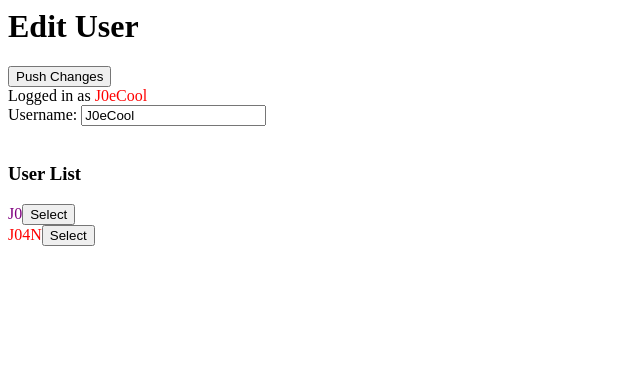
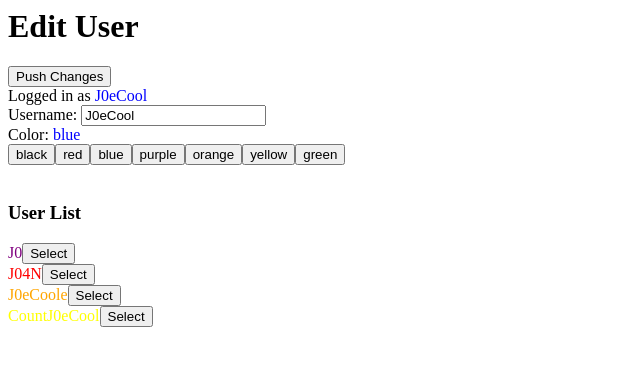
Before and after one commit to J0eCool/rpg-builder, a React app: page / in a window 1280 px wide. Shown: the top 366 px of the page, without its empty margins (0-640 px from the left). Built offline with nearby package versions, Linux system fonts and the light colour scheme.

Commit message:
basic-ass color-picker

```diff
--- a/client/App.tsx
+++ b/client/App.tsx
@@ -39,6 +39,26 @@ const UserSwitcher = ({users, onSwitch}:
  */
 function nextUserId(users: User[]) {
   return 1 + users.reduce((id, user) => Math.max(id, user.id), 0)
+}
+
+const ColorPicker = ({color, setColor}:
+    {color: string, setColor: (color: string) => void}) => {
+  const colors = [
+    'black',
+    'red',
+    'blue',
+    'purple',
+    'orange',
+    'yellow',
+    'green',
+  ]
+  return <>
+    <span style={{color}}>{color}</span>
+    <br />
+    {colors.map((c, idx) => <button key={idx} onClick={() => setColor(c)}>
+      {c}
+    </button>)}
+  </>
 }
 
 /**
@@ -97,9 +117,7 @@ const EditProfileApp = () => {
 
   const AddUserButton = () => {
     return !hasChanges ? <></> : <button onClick={() => {
-      // let next = Array.from(users)
-      let next = {...currentUser}
-      next.id = nextUserId(users)
+      const next = {...currentUser, id: nextUserId(users)}
       users.push(next)
       setUsers(users)
       setOldUser(next)
@@ -115,16 +133,16 @@ const EditProfileApp = () => {
       <SyncToServerButton />
     </div>
     <div>
-      Logged in as <UserBadge user={oldUser} />
-      <br />
+      Logged in as <UserBadge user={oldUser} /><br />
       Username: <input value={currentUser.name} onChange={(e) => {
         let next = {...currentUser}
         next.name = e.target.value
         setCurrentUser(next)
-      }} />
-      <br />
-      <SaveChangesButton />
-      <br />
+      }} /><br />
+      Color: <ColorPicker color={currentUser.color} setColor={(color) => {
+        setCurrentUser({ ...currentUser, color })
+      }} /><br />
+      <SaveChangesButton /><br />
       <AddUserButton />
     </div>
     <UserSwitcher
--- a/data/users.json
+++ b/data/users.json
@@ -2,7 +2,7 @@
   {
     "id": 0,
     "name": "J0eCool",
-    "color": "red"
+    "color": "blue"
   },
   {
     "id": 1,
@@ -13,5 +13,15 @@
     "id": 2,
     "name": "J04N",
     "color": "red"
+  },
+  {
+    "id": 3,
+    "name": "J0eCoole",
+    "color": "orange"
+  },
+  {
+    "id": 4,
+    "name": "CountJ0eCool",
+    "color": "yellow"
   }
 ]
```
